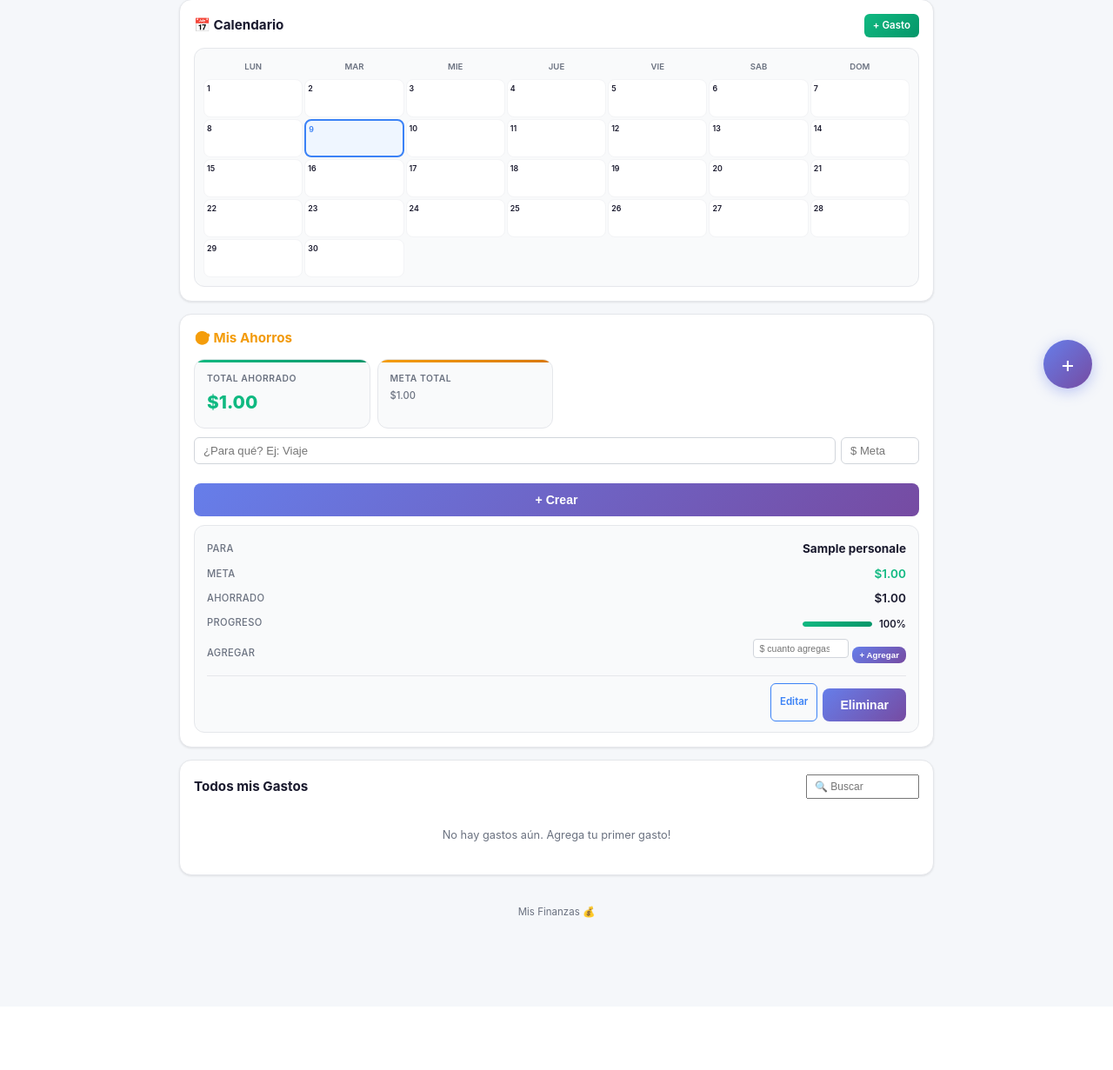
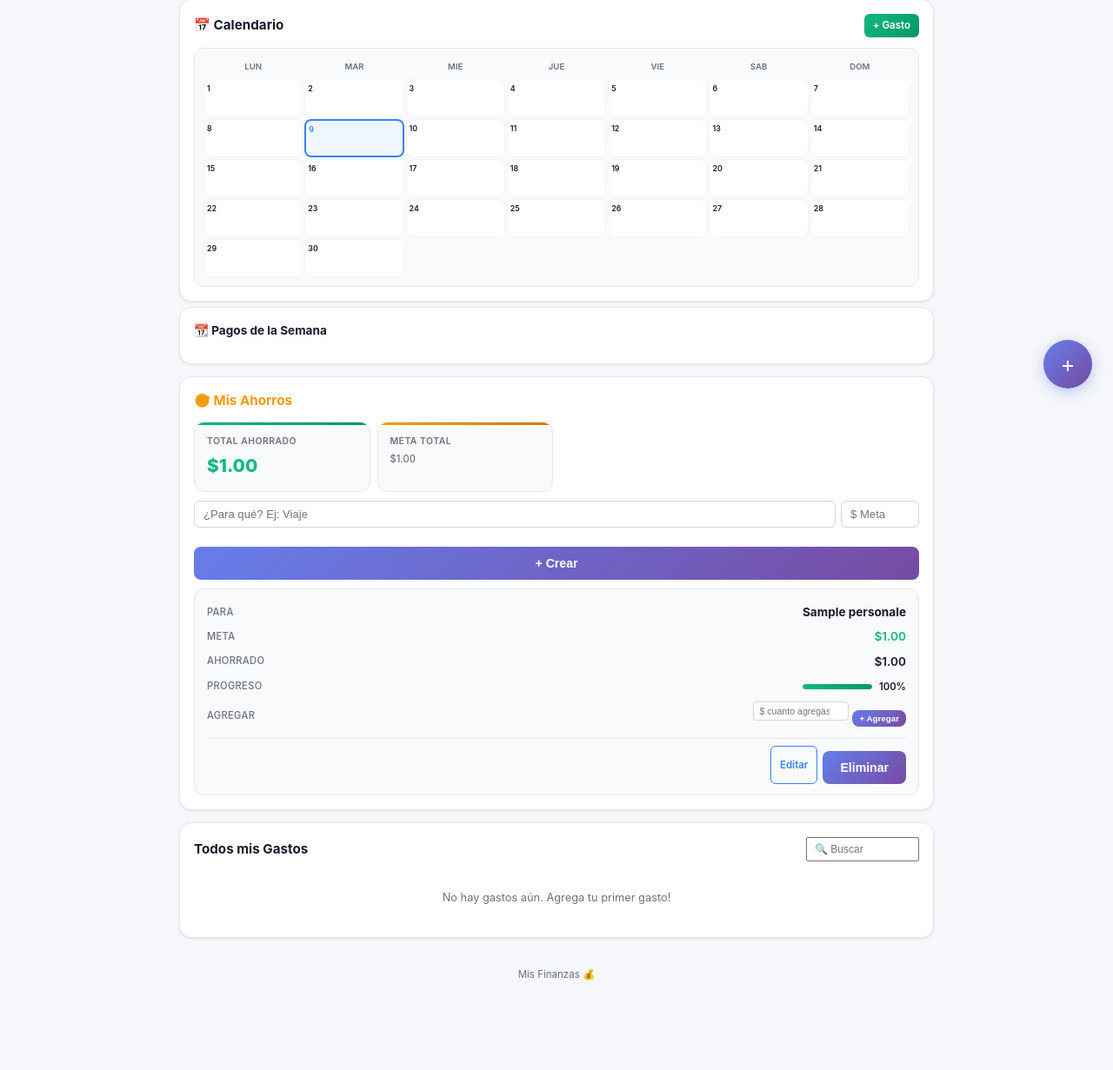
Before and after one commit to reyquiroga24-create/proyecto-finanzas-personales, a Flask app: page / in a window 1280 px wide. Shown: the part 329-1560 px from the top of the page at 87% size. Before the commit the page ends 1385 px from the top, so only its background shows below. Run offline with Flask 3, Linux system fonts and the light colour scheme; data comes from the database, SQL or seed files in the repository; tables that the repository leaves empty hold one stand-in row (values such as "Sample post").

Commit message:
Resumen semanal con totales, modal detalle del dia

```diff
--- a/app_finanzas/app.py
+++ b/app_finanzas/app.py
@@ -161,13 +161,31 @@ def index(perfil='personal'):
 
         # Calendario del mes
         dias_mes = []
+        semanas_mes = []  # [{semana: N, dias: [{dia, pagos, monto_total}], total: X}]
         ultimo = (date(hoy.year, hoy.month + 1, 1) - timedelta(days=1)).day if hoy.month < 12 else 31
+        semana_actual_cal = 1
+        semana_dias = []
         for d in range(1, ultimo + 1):
             fecha_d = date(hoy.year, hoy.month, d)
             pagos_dia = [p for p in pagos if p['dia_vencimiento'] == d]
             gastos_dia = conn.execute(
                 "SELECT COUNT(*), COALESCE(SUM(monto),0) FROM gastos WHERE perfil=? AND fecha=?",
                 (perfil, fecha_d.isoformat())).fetchone()
+            # Agrupar por semana (Lun-Dom)
+            dia_semana_pago = fecha_d.weekday()
+            total_dia = sum(p['monto'] for p in pagos_dia) + gastos_dia[1]
+            dia_info = {'dia': d, 'pagos': [dict(p) for p in pagos_dia], 'total': total_dia}
+            semana_dias.append(dia_info)
+            if dia_semana_pago == 6 or d == ultimo:  # Domingo o ultimo dia
+                total_semana = sum(sd['total'] for sd in semana_dias)
+                semanas_mes.append({
+                    'semana': semana_actual_cal,
+                    'dias': semana_dias,
+                    'total': total_semana
+                })
+                semana_actual_cal += 1
+                semana_dias = []
+
             dias_mes.append({
                 'dia': d, 'hoy': fecha_d == hoy,
                 'pagos': [dict(p) for p in pagos_dia],
@@ -198,7 +216,7 @@ def index(perfil='personal'):
             ahorros=ahorros,
             total_ahorrado_personal=total_ahorrado_personal,
             total_meta_personal=total_meta_personal,
-            es_resumen=False, date=date)
+            es_resumen=False, date=date, semanas_mes=semanas_mes)
 
     elif perfil == 'hogar':  # hogar - tiene calendario y pagos
         gastos = conn.execute('SELECT * FROM gastos WHERE perfil=? ORDER BY fecha DESC', (perfil,)).fetchall()
@@ -226,17 +244,30 @@ def index(perfil='personal'):
 
         # Calendario del mes
         dias_mes = []
+        semanas_mes = []  # [{semana: N, dias: [{dia, pagos, abonos, total}], total: X}]
         ultimo = (date(hoy.year, hoy.month + 1, 1) - timedelta(days=1)).day if hoy.month < 12 else 31
+        semana_actual_cal = 1
+        semana_dias = []
         for d in range(1, ultimo + 1):
             fecha_d = date(hoy.year, hoy.month, d)
             pagos_dia = [p for p in pagos if p['dia_vencimiento'] == d]
-            # Abonos de planes de pago para este dia
+            # Abonos de planes de pago para este dia (todos, pagados y no pagados)
             abonos_hoy = conn.execute(
-                "SELECT a.*, p.nombre as plan_nombre FROM abonos_pago a JOIN planes_pago p ON a.plan_id=p.id WHERE a.fecha=? AND a.pagado=0 AND p.perfil=?",
+                "SELECT a.*, p.nombre as plan_nombre FROM abonos_pago a JOIN planes_pago p ON a.plan_id=p.id WHERE a.fecha=? AND p.perfil=?",
                 (fecha_d.isoformat(), perfil)).fetchall()
             gastos_dia = conn.execute(
                 "SELECT COUNT(*), COALESCE(SUM(monto),0) FROM gastos WHERE perfil=? AND fecha=?",
                 (perfil, fecha_d.isoformat())).fetchone()
+            # Agrupar por semana
+            total_dia = sum(p['monto'] for p in pagos_dia) + sum(a['monto'] for a in abonos_hoy) + gastos_dia[1]
+            dia_info = {'dia': d, 'pagos': [dict(p) for p in pagos_dia], 'abonos': [dict(a) for a in abonos_hoy], 'total': total_dia}
+            semana_dias.append(dia_info)
+            if fecha_d.weekday() == 6 or d == ultimo:
+                total_semana = sum(sd['total'] for sd in semana_dias)
+                semanas_mes.append({'semana': semana_actual_cal, 'dias': semana_dias, 'total': total_semana})
+                semana_actual_cal += 1
+                semana_dias = []
+
             dias_mes.append({
                 'dia': d,
                 'hoy': fecha_d == hoy,
@@ -267,7 +298,7 @@ def index(perfil='personal'):
             presupuesto_semanal=presupuesto, gasto_semanal=gasto_semana,
             saldo_semanal=presupuesto - gasto_semana if perfil == 'personal' else 0,
             semana_label=f"Semana {semana_actual}" if perfil == 'personal' else '',
-            es_resumen=False)
+            es_resumen=False, semanas_mes=semanas_mes)
 
     else:  # resumen
         # Gastos totales
--- a/app_finanzas/templates/index.html
+++ b/app_finanzas/templates/index.html
@@ -104,7 +104,11 @@
                 {% for dn in dias_semana %}<div class="cal-dia-nombre">{{ dn }}</div>{% endfor %}
                 {% for d in range(dias_mes[0].dia - 1) %}<div class="cal-vacio"></div>{% endfor %}
                 {% for d in dias_mes %}
-                <div class="cal-dia {% if d.hoy %}cal-hoy{% endif %} {% if d.pagos %}cal-tiene-pago{% endif %}">
+                <div class="cal-dia {% if d.hoy %}cal-hoy{% endif %} {% if d.pagos %}cal-tiene-pago{% endif %}"
+                     data-dia="{{ d.dia }}"
+                     data-pagos='[{% for p in d.pagos %}{"nombre":"{{ p.nombre }}","monto":{{ p.monto }},"cat":"{{ p.categoria if p.categoria is defined else 'Servicio' }}"}{% if not loop.last %},{% endif %}{% endfor %}]'
+                     data-total="{{ d.total_gastos }}"
+                     data-hay-gastos="{{ d.tiene_gastos|lower }}">
                     <div class="cal-numero">{{ d.dia }}</div>
                     <div class="cal-pagos">
                         {% for p in d.pagos %}
@@ -119,6 +123,37 @@
             </div>
         </div>
     </div>
+
+    <!-- Resumen semanal (Personal) -->
+    {% if semanas_mes %}
+    <div class="section" style="margin-top:-8px;">
+        <div class="section-header">
+            <h2 style="font-size:0.85em;">📆 Pagos de la Semana</h2>
+        </div>
+        {% for sm in semanas_mes %}
+        {% if sm.total > 0 %}
+        <div style="margin-bottom:8px;padding:8px 10px;background:var(--card-bg);border-radius:8px;border:1px solid var(--border);">
+            <div style="display:flex;justify-content:space-between;align-items:center;margin-bottom:4px;">
+                <strong style="font-size:0.78em;color:var(--text-secondary);">Semana {{ sm.semana }}</strong>
+                <strong style="font-size:0.9em;color:var(--red);">${{ "%.2f"|format(sm.total) }}</strong>
+            </div>
+            {% for sd in sm.dias %}
+            {% if sd.total > 0 %}
+            <div style="display:flex;justify-content:space-between;align-items:center;padding:2px 0;font-size:0.75em;">
+                <span style="color:var(--text-secondary);">Día {{ sd.dia }}</span>
+                <span style="font-weight:600;">
+                    {% for p in sd.pagos %}
+                    <span style="color:var(--red);">{{ p.nombre[:6] }} ${{ '%.0f'|format(p.monto) }}{% if not loop.last %}, {% endif %}</span>
+                    {% endfor %}
+                </span>
+            </div>
+            {% endif %}
+            {% endfor %}
+        </div>
+        {% endif %}
+        {% endfor %}
+    </div>
+    {% endif %}
 
     <!-- Ahorros -->
     <div class="section">
@@ -308,7 +343,12 @@
                 {% for dn in dias_semana %}<div class="cal-dia-nombre">{{ dn }}</div>{% endfor %}
                 {% for d in range(dias_mes[0].dia - 1) %}<div class="cal-vacio"></div>{% endfor %}
                 {% for d in dias_mes %}
-                <div class="cal-dia {% if d.hoy %}cal-hoy{% endif %} {% if d.pagos %}cal-tiene-pago{% endif %}">
+                <div class="cal-dia {% if d.hoy %}cal-hoy{% endif %} {% if d.pagos %}cal-tiene-pago{% endif %}"
+                     data-dia="{{ d.dia }}"
+                     data-pagos='[{% for p in d.pagos %}{"nombre":"{{ p.nombre }}","monto":{{ p.monto }},"cat":"Pago Recurrente"}{% if not loop.last %},{% endif %}{% endfor %}]'
+                     data-abonos='[{% for a in d.abonos %}{"nombre":"{{ a.plan_nombre }}","monto":{{ a.monto }},"pagado":{{ a.pagado|lower }}}{% if not loop.last %},{% endif %}{% endfor %}]'
+                     data-total="{{ d.total_gastos }}"
+                     data-hay-gastos="{{ d.tiene_gastos|lower }}">
                     <div class="cal-numero">{{ d.dia }}</div>
                     <div class="cal-pagos">
                         {% for p in d.pagos %}
@@ -336,6 +376,40 @@
             </div>
         </div>
     </div>
+
+    <!-- Resumen semanal (Hogar) -->
+    {% if semanas_mes %}
+    <div class="section" style="margin-top:-8px;">
+        <div class="section-header">
+            <h2 style="font-size:0.85em;">📆 Resumen de la Semana</h2>
+        </div>
+        {% for sm in semanas_mes %}
+        {% if sm.total > 0 %}
+        <div style="margin-bottom:8px;padding:8px 10px;background:var(--card-bg);border-radius:8px;border:1px solid var(--border);">
+            <div style="display:flex;justify-content:space-between;align-items:center;margin-bottom:4px;">
+                <strong style="font-size:0.78em;color:var(--text-secondary);">Semana {{ sm.semana }}</strong>
+                <strong style="font-size:0.9em;color:var(--orange);">${{ "%.2f"|format(sm.total) }}</strong>
+            </div>
+            {% for sd in sm.dias %}
+            {% if sd.total > 0 %}
+            <div style="display:flex;justify-content:space-between;align-items:center;padding:2px 0;font-size:0.75em;">
+                <span style="color:var(--text-secondary);">Día {{ sd.dia }}</span>
+                <span>
+                    {% for p in sd.pagos %}
+                    <span class="badge badge-red" style="font-size:0.7em;">{{ p.nombre[:6] }} ${{ '%.0f'|format(p.monto) }}</span>
+                    {% endfor %}
+                    {% for a in sd.abonos %}
+                    <span class="badge {% if a.pagado %}badge-green{% else %}badge-orange{% endif %}" style="font-size:0.7em;">{{ a.plan_nombre[:6] }} ${{ '%.0f'|format(a.monto) }}</span>
+                    {% endfor %}
+                </span>
+            </div>
+            {% endif %}
+            {% endfor %}
+        </div>
+        {% endif %}
+        {% endfor %}
+    </div>
+    {% endif %}
 
     <!-- PAGOS PROGRAMADOS -->
     {% if pagos %}
@@ -834,6 +908,17 @@
         </div>
     </div>
 
+    <!-- MODAL: DETALLE DEL DÍA -->
+    <div class="modal" id="diaModal">
+        <div class="modal-content" style="max-width:400px;">
+            <div class="modal-header">
+                <h3 id="diaModalTitle">Día</h3>
+                <button class="btn btn-sm btn-secondary" onclick="document.getElementById('diaModal').classList.remove('show')">✕</button>
+            </div>
+            <div id="diaModalBody"></div>
+        </div>
+    </div>
+
     <!-- FOOTER -->
     <div class="footer-bar">
         Mis Finanzas 💰
```
